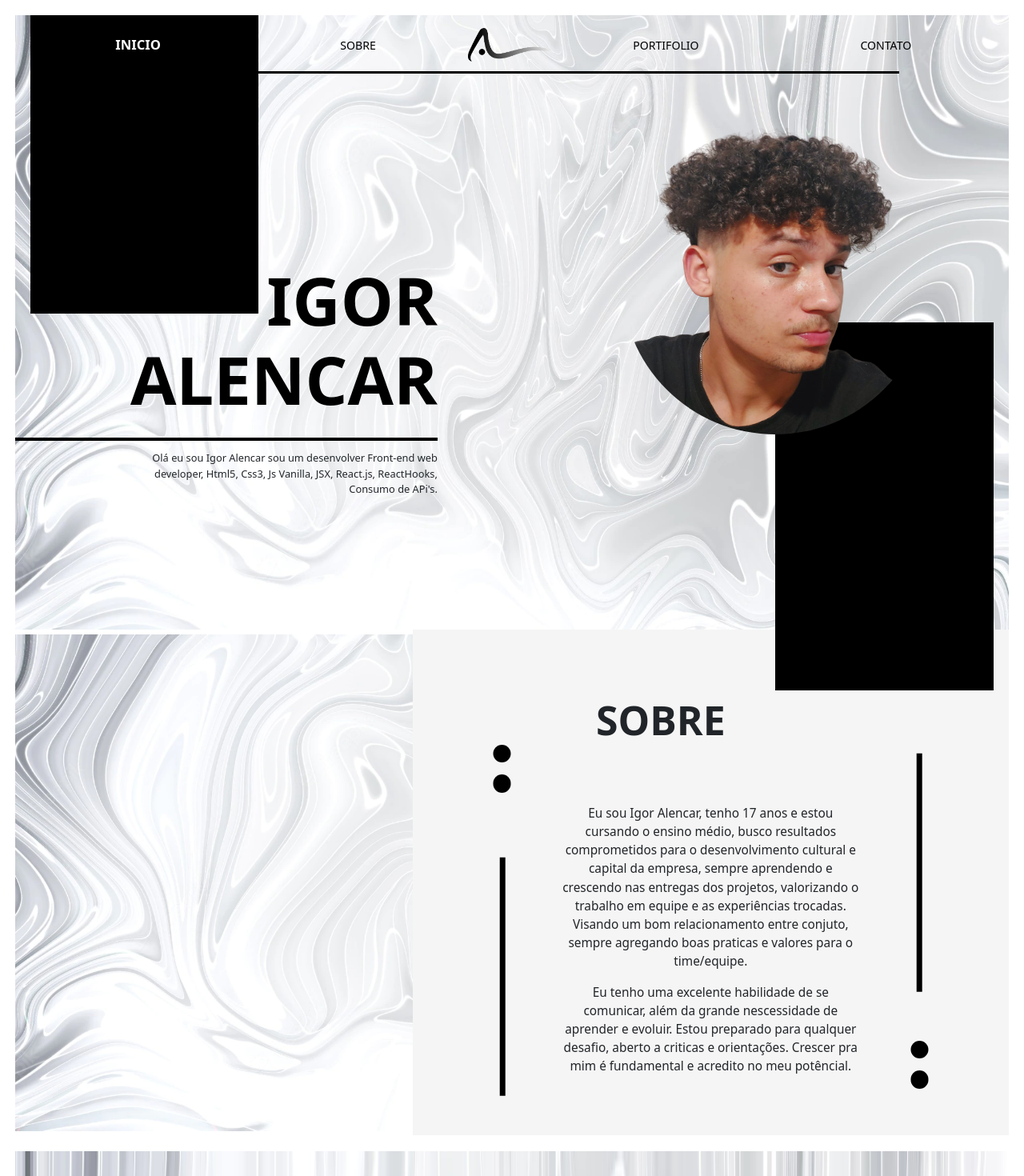
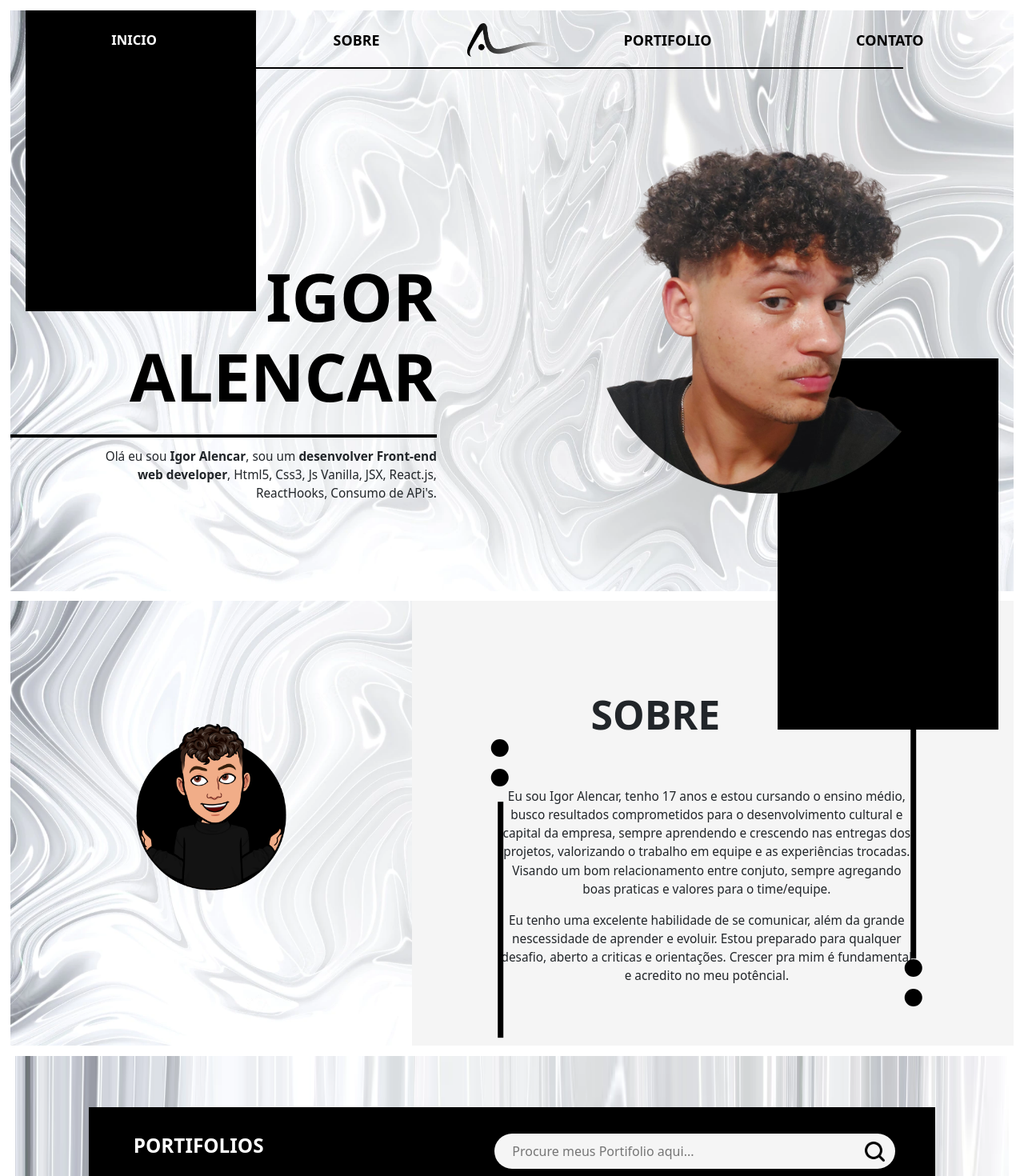
Before and after one commit to Al3ncar/Al3ncar_web, a React (Create React App) app: page / in a window 1280 px wide. Shown: the top 1470 px of the page at 80% size. Built offline with nearby package versions, Linux system fonts and the light colour scheme.

Commit message:
Portfolio

```diff
--- a/src/components/footer/structure/index.js
+++ b/src/components/footer/structure/index.js
@@ -11,7 +11,7 @@ export default function Footer() {
         <footer>
             <S.Cont>
                 <div>
-                    <S.Titl>CONTATO</S.Titl>
+                    <S.Titl id="cont">CONTATO</S.Titl>
                 </div>
                 <S.FormCont>
                     <S.PutCont>
--- /dev/null
+++ b/src/components/header/mod/index.js
@@ -0,0 +1,16 @@
+import React from "react"
+
+export default function mod(){
+    return(
+        <main>
+            <div><button> X </button></div>
+            <div>
+                <ul>
+                    <li>SOBRE</li>
+                    <li>PORTFOLIO</li>
+                    <li>CONTATO</li>
+                </ul>
+            </div>
+        </main>
+    )
+}
--- a/src/components/header/structure/index.js
+++ b/src/components/header/structure/index.js
@@ -1,4 +1,5 @@
-import React from "react";
+import React,{useState} from "react";
+import Modal from "../mod/index"
 
 import IgorFoto from "../imgs/eu-fund.png"
 import Mark from "../imgs/logo1.png"
@@ -6,6 +7,7 @@ import Fig from "../imgs/figurinha.png"
 import * as S from "../style/styled"
 
 export default function App(){
+  const [mods, setMods] = useState(false)
     return(
         <S.Header>
         <S.BackImg>
@@ -14,21 +16,22 @@ export default function App(){
           </S.BoxMoji>
           <div className="w-100">
             <nav className="justify-content-space-around w-100 p-3">
-                <S.List>
+              <S.List>
                 <S.Anc>
-                  <S.FItemLi>INICIO</S.FItemLi>
+                  <S.FItemLi to="home" offset={-100} duration={400}>INICIO</S.FItemLi>
                 </S.Anc>
                 <S.Anc>
-                  <S.ItemLi>SOBRE</S.ItemLi>
+                  <S.ItemLi to="sob" offset={-100} duration={400}>SOBRE</S.ItemLi>
                 </S.Anc>
-                <S.BoxLog>
+                <S.BoxLog onClick={() => setMods(true)}>
                   <img className="w-100" src={Mark} alt=""/>
                 </S.BoxLog>
+                {mods === true ? <Modal/> : null}
                 <S.Anc>
-                  <S.ItemLi>PORTIFOLIO</S.ItemLi>
+                  <S.ItemLi to="port" offset={-100} duration={400}>PORTIFOLIO</S.ItemLi>
                 </S.Anc>
                 <S.Anc>
-                  <S.ItemLi>CONTATO</S.ItemLi>
+                  <S.ItemLi to="cont" offset={-100} duration={400}>CONTATO</S.ItemLi>
                 </S.Anc>
               </S.List>
             </nav>
@@ -40,8 +43,8 @@ export default function App(){
               </S.BoxTilt>
               <S.BoxOla>
                 <S.Ola>
-                  Olá eu sou Igor Alencar sou um desenvolver
-                  Front-end web developer, Html5, Css3, Js Vanilla, JSX, React.js, ReactHooks, Consumo de APi's.
+                  Olá eu sou <S.Bold>Igor Alencar</S.Bold>, sou um <S.Bold>desenvolver
+                  Front-end web developer</S.Bold>, Html5, Css3, Js Vanilla, JSX, React.js, ReactHooks, Consumo de APi's.
                 </S.Ola>
               </S.BoxOla>
             </div>
--- a/src/components/header/style/styled.js
+++ b/src/components/header/style/styled.js
@@ -1,26 +1,34 @@
 import styled from "styled-components"
 import Back from "../imgs/back.png"
+import {Link} from "react-scroll"
 
 export const Header = styled.header`
-    width: 100%; height: 96vh;
+    width: 100%; height: 100%;
 `
 export const BackImg = styled.section`
-    width: 97%; height: 100%;
-    margin: 1.5%;
+    width: 98%; height: 98%;
+    margin: 1%;
     background-image: url(${Back});
     background-repeat: no-repeat;
-    background-size: 100vw 100vh;
+    background-size: 100% 100vh;
 
     position: relative;
     ::after{
         content: "";
-        width:22%; height:45%;
+        width:22%; height:48%;
         background-color: black;
         padding: 2% 0 35% 0;
         position: absolute;
         right: 1.5%;
-        top: 50%;
+        top: 60%;
     }
+    @media(max-width: 500px){
+        height: 100vh;
+        &::after{
+            display: none;
+        }
+    }
+
 `
 export const BoxMoji = styled.div`
     width: 23%;
@@ -31,6 +39,9 @@ export const BoxMoji = styled.div`
     display: flex;
     justify-content: center;
     align-items: flex-end;
+    @media(max-width: 500px){
+        display: none;
+    }
 `
 export const Moji = styled.img`
     width: 100%;
@@ -61,33 +72,50 @@ export const List = styled.ul`
         position: absolute;
         top:100%; left: 10%;
     }
+    @media(max-width:500px){
+        &::after{
+            padding: 0.6%;
+            background-image: linear-gradient(to right, #000000, #202020, #3b3b3b, #585858, #767676);
+            border-radius: 2vw;
+        }
+    }
 `
 export const Anc = styled.a`
     width: 100%;
     text-decoration: none;
     text-align: center;
     color:black;
+    @media(max-width: 800px){
+        display: none;
+    }
 `
-export const ItemLi = styled.li`
+export const ItemLi = styled(Link)`
     width: 100%;
     text-align: center;
-    font-size: 1.1vw;
+    font-size: 1.4vw;
+    font-weight:bolder;
     color: black;
+    text-decoration: none;
     :hover{
         transform: scale(1.1);
         cursor:pointer;
+        color:black;
     }
+
+
 `
-export const FItemLi = styled.li`
+export const FItemLi = styled(Link)`
     width: 100%;
     text-align: center;
     font-size: 1.3vw;
     font-weight: bolder;
     color:white;
+    text-decoration: none;
     z-index: 2;
     :hover{
         transform: scale(1.1);
         cursor:pointer;
+        color: white;
     }
 `
 export const BoxLog = styled.div`
@@ -100,9 +128,13 @@ export const BoxLog = styled.div`
     }
 `
 export const BoxText = styled.div`
-
     display: flex;
     justify-content: space-between;
+    @media(max-width: 500px){
+        width: 100%;
+        align-items: center;
+        flex-direction: column-reverse;
+    }
 `
 export const BoxTilt = styled.div`
     width:100%;
@@ -118,6 +150,18 @@ export const BoxTilt = styled.div`
         bottom:0; left:0;
         background-color:black;
     }
+    @media(max-width: 500px){
+        width: 100%;
+        position: relative;
+        padding: 0%;
+
+        &::after{
+            width: 100%;
+            border-radius: 2vw;
+            background-image: linear-gradient(to left, #000000, #202020, #3b3b3b, #585858, #767676);
+            padding: 1%;
+        }
+    }
 `
 export const Titl = styled.h1`
     width:85%;
@@ -125,6 +169,12 @@ export const Titl = styled.h1`
     font-weight: bolder;
     color:black;
     text-align: right;
+    @media(max-width: 500px){
+        width: 100%;
+        padding: 5%;
+        text-align: center;
+        font-size: 8vw;
+    }
 `
 export const BoxOla = styled.div`
     width: 85%;
@@ -132,27 +182,43 @@ export const BoxOla = styled.div`
     text-align: right;
     display: flex;
     justify-content: end;
+    @media(max-width: 500px){
+        width: 100%;
+        text-align: center;
+    }
 `
 export const Ola = styled.p`
-    width: 70%;
-    font-size: 1vw;
-
+    width: 78%;
+    font-size: 1.2vw;
+    @media(max-width: 500px){
+        width: 100%;
+        font-size: 3vw;
+    }
+`
+export const Bold = styled.span`
+    font-weight: bold;
 `
 export const BoxImg = styled.div`
-    width: 40%; height: 100%;
+    width: 35%; height: 100%;
     z-index: 2;
-    margin-top:3%;
+    margin-top:5%;
     display:flex;
     justify-content: end;
     align-items: flex-end;
-    background-color: black;
     position: relative;
-
+    @media(max-width: 500px){
+        width: 70%;
+    }
 `
 
 export const Img = styled.img`
-    width: 30vw;
+    width: 100%;
     border-radius:50%;
     position: absolute;
     top:60%; right: 20%;
+    :hover{opacity:98%}
+    @media(max-width: 500px){
+        position: relative;
+        top:0; left: 0;
+    }
 `
--- a/src/components/main/structure/mains/F_index.js
+++ b/src/components/main/structure/mains/F_index.js
@@ -5,27 +5,27 @@ import * as S from "../../style/styled"
 export default function Findex() {
     return (
         <S.Cont>
-            <S.ContBox className="w-50">
+            <S.ContBox>
                 <img src={EuMoji} alt="" className="w-100"/>
             </S.ContBox>
             <S.Sobre>
-                <div className="w-75">
-                    <S.SobreTilt>SOBRE</S.SobreTilt>
+                <div className="w-100">
+                    <S.SobreTilt id="sob">SOBRE</S.SobreTilt>
                 </div>
                 <S.SobreText>
                     <S.ElementLeft/>
-                    <p className="w-50">
+                    <S.Text>
                         Eu sou Igor Alencar, tenho 17 anos e estou cursando o ensino médio, busco
                         resultados comprometidos para o desenvolvimento cultural e capital da empresa,
                         sempre aprendendo e crescendo nas entregas dos projetos, valorizando o trabalho
                         em equipe e as experiências trocadas. Visando um bom relacionamento entre
                         conjuto, sempre agregando boas praticas e valores para o time/equipe.
-                    </p>
-                    <p className="w-50">
+                    </S.Text>
+                    <S.Text>
                         Eu tenho uma excelente habilidade de se comunicar, além da grande nescessidade
                         de aprender e evoluir. Estou preparado para qualquer desafio, aberto a criticas
                         e orientações. Crescer pra mim é fundamental e acredito no meu potêncial.
-                    </p>
+                    </S.Text>
                     <S.ElementRight/>
                 </S.SobreText>
             </S.Sobre>
--- a/src/components/main/structure/mains/S_index.js
+++ b/src/components/main/structure/mains/S_index.js
@@ -22,7 +22,7 @@ export default function App() {
         <S.Conteiner>
             <div className="w-100 d-flex justify-content-center">
                 <S.BuscRepos>
-                    <S.TiltPort>PORTIFOLIOS</S.TiltPort>
+                    <S.TiltPort id="port">PORTIFOLIOS</S.TiltPort>
                     <S.Busc>
                         <S.Put
                             type="search"
--- a/src/components/main/style/styled.js
+++ b/src/components/main/style/styled.js
@@ -2,8 +2,8 @@ import styled from "styled-components"
 import Back from "../img/back.png"
 
 export const Cont = styled.section`
-    width: 97%;
-    margin:0 1.5% 1.5% 1.5%;
+    width: 98%;
+    margin:0 1% 1% 1%;
     background-image: url(${Back});
     background-size: 100% ;
     background-repeat: no-repeat;
@@ -11,18 +11,23 @@ export const Cont = styled.section`
     display: flex;
     justify-content: space-between;
     align-items: flex-start;
+    @media(max-width: 500px){
+        height: 100vh;
+        flex-direction: column;
+        background-size: 100% 100vh;
+    }
 `
 export const ContBox = styled.div`
-    width: 35%;
+    width: 50%;
     padding: 10%;
-    opacity: 0%;
-    transform: translateY(100px);
-    transition: ease-in-out 0.5s;
+    opacity: 100%;
+    transition:0.5s forwards;
     &:hover{
         opacity: 100%;
-        transform: translateX(0);
         transform: scale(1.1);
+        transition: .5s ease ;
     }
+    @media(max-width: 500px){width: 100%;}
 `
 export const BoxSobre = styled.div`
     width:50%;
@@ -30,22 +35,31 @@ export const BoxSobre = styled.div`
 export const Sobre = styled.div`
     width:90%;
     background-color: whitesmoke;
-
+    @media(max-width: 500px){
+        height: 60%; width: 100%;
+        align-items: center;
+        flex-direction: column;
+    }
 
 `
 
 export const SobreTilt = styled.h2`
-    width: 95%;
+    width: 65%;
     margin: 15% 0 0 8%;
     text-align: center;
     font-size: 3.9vw;
     font-weight: bolder;
+    @media(max-width: 500px){
+        font-size:8vw;
+        width: 82%;
+        margin: 4% 0 0 8%;
+    }
 `
 
 export const SobreText = styled.div`
-    width: 100%;
+    width: 98%;
     font-size: 1.2vw;
-    padding: 10% 0 8% 0;
+    padding: 8% 0 8% 0;
     display: grid;
     place-items: center;
     text-align: center;
@@ -68,6 +82,13 @@ export const SobreText = styled.div`
         bottom:40%;
         right:65%;
         transform: rotate(90deg);
+    }
+    @media(max-width: 500px){
+        width: 100%;
+        font-size: 2.8vw;
+        padding:5% 0 2% 0;
+        background-color: gray;
+
     }
 `
 
@@ -94,7 +115,9 @@ export const ElementRight = styled.span`
         }
 
 `
-
+export const Text = styled.p`
+    width: 70%;
+`
 export const ElementLeft = styled.span`
     padding: 5%;
     display: flex;
@@ -180,6 +203,7 @@ export const Parg = styled.p`
     background-color: black;
     color: white;
     font-weight:bolder;
+
 `
 
 export const TitlRepos = styled.h3`
```
Also changed, not shown: package.json (+7 -1 lines), src/components/footer/style/styled.js (+9 -24 lines), src/components/header/mod/styled.js (added), 2 other files (tests, documents, lock files or other folders).
